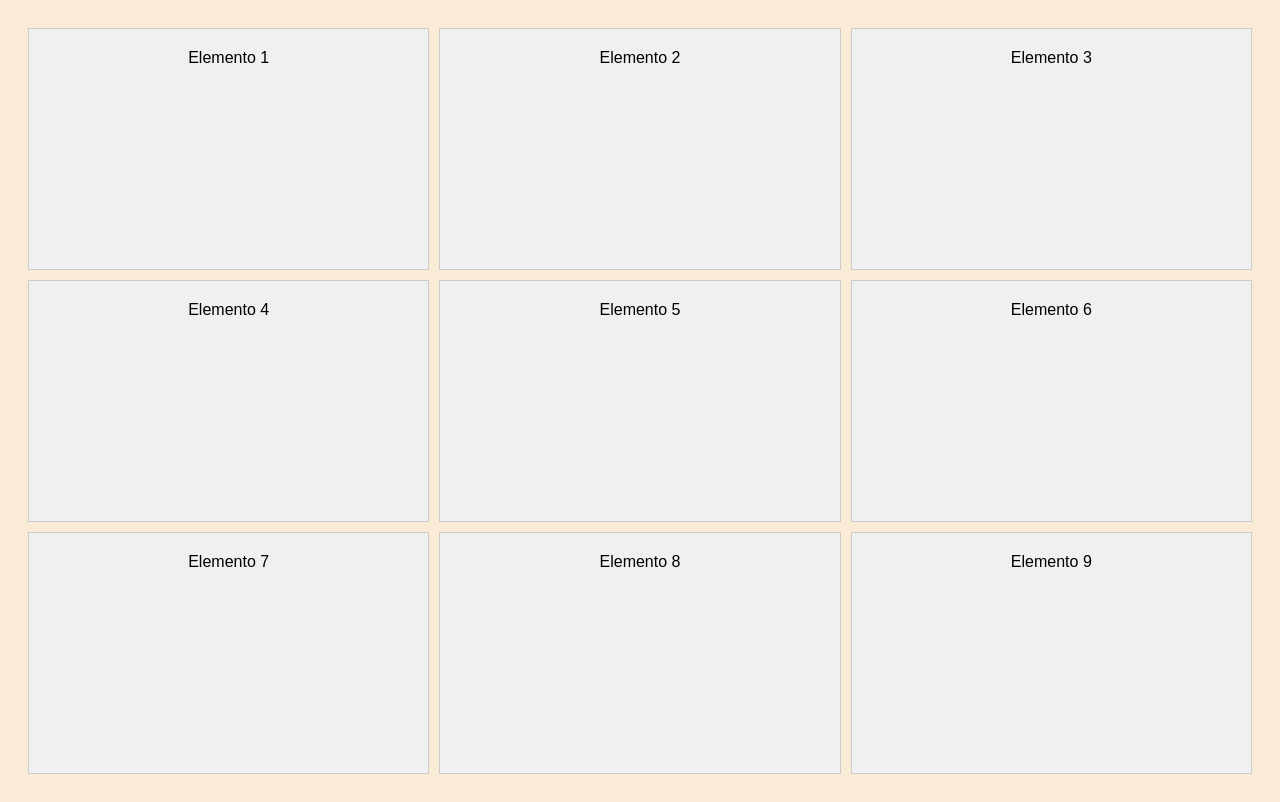
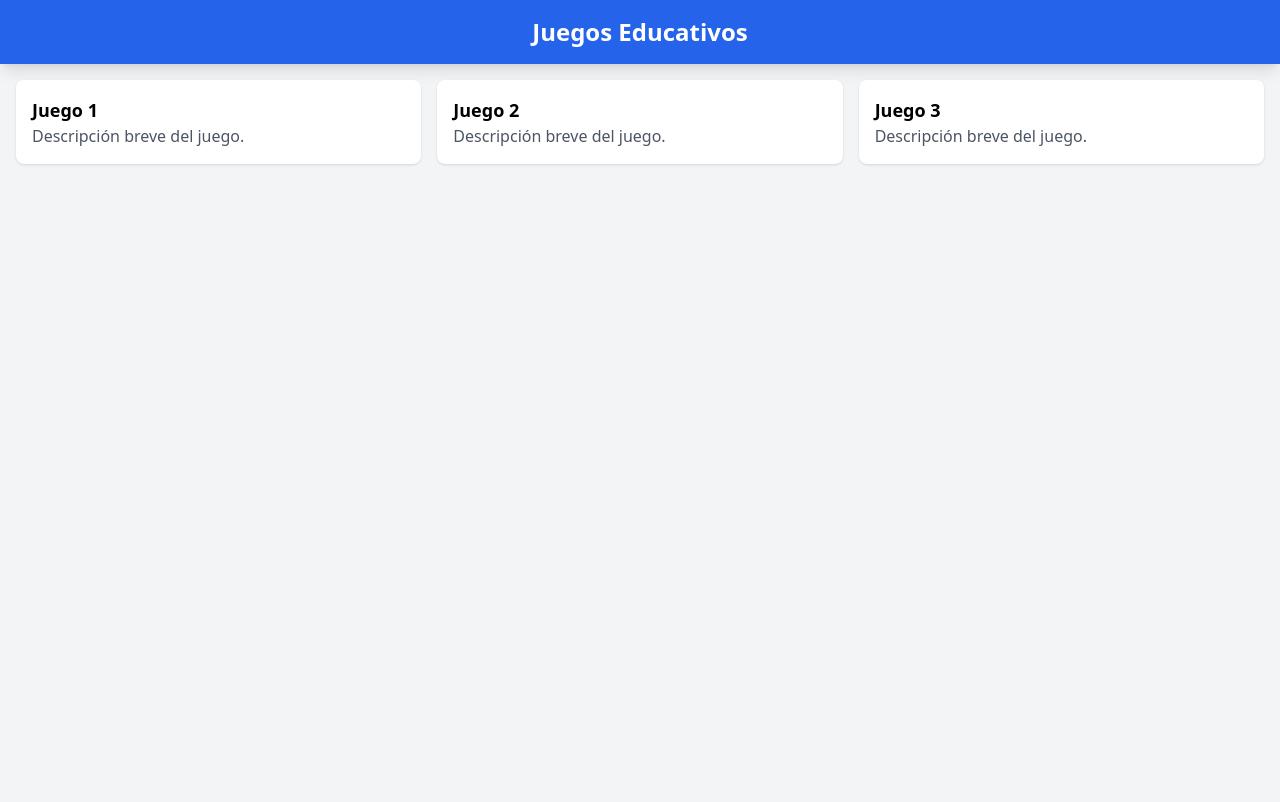
Before and after one commit to PTekSoftware/tlachtli, a plain HTML site: page index.html in a window 1280 px wide. Drawn offline with nearby package versions, Linux system fonts and the light colour scheme.

Commit message:
usando tailwind

```diff
--- a/index.html
+++ b/index.html
@@ -1,22 +1,81 @@
+<!-- <!DOCTYPE html>
+<html lang="es">
+<head>
+    <meta charset="UTF-8">
+    <meta name="viewport" content="width=device-width, initial-scale=1.0">
+    <title>Grid de 3 Columnas</title>
+    <link rel="stylesheet" href="styles.css"></head> Enlaza tu CSS externo -->
+
+<!--<body>
+    <header>Bienvenido a tlachtli.com</header>
+    <div class="container">
+        <div class="card">Elemento 1</div>
+        <div class="card">Elemento 2</div>
+        <div class="card">Elemento 3</div>
+        <div class="card">Elemento 4</div>
+        <div class="card">Elemento 5</div>
+        <div class="card">Elemento 6</div>
+        <div class="card">Elemento 7</div>
+        <div class="card">Elemento 8</div>
+        <div class="card">Elemento 9</div>
+    </div>
+</body>
+</html> -->
+
 <!DOCTYPE html>
 <html lang="es">
 <head>
     <meta charset="UTF-8">
     <meta name="viewport" content="width=device-width, initial-scale=1.0">
-    <title>Grid de 3 Columnas</title>
-    <link rel="stylesheet" href="styles.css"> <!-- Enlaza tu CSS externo -->
+    <title>Juegos Educativos</title>
+    <script src="https://cdn.tailwindcss.com"></script>
 </head>
-<body>
-    <div class="grid-container">
-        <div class="grid-item">Elemento 1</div>
-        <div class="grid-item">Elemento 2</div>
-        <div class="grid-item">Elemento 3</div>
-        <div class="grid-item">Elemento 4</div>
-        <div class="grid-item">Elemento 5</div>
-        <div class="grid-item">Elemento 6</div>
-        <div class="grid-item">Elemento 7</div>
-        <div class="grid-item">Elemento 8</div>
-        <div class="grid-item">Elemento 9</div>
+<body class="bg-gray-100">
+    <header class="bg-blue-600 text-white py-4 text-center text-2xl font-bold shadow-lg">
+        Juegos Educativos
+    </header>
+
+    <main class="grid grid-cols-1 md:grid-cols-3 gap-4 p-4">
+        <div class="card bg-white p-4 rounded-lg shadow cursor-pointer" onclick="openModal('game1')">
+            <h3 class="text-lg font-semibold">Juego 1</h3>
+            <p class="text-gray-600">Descripción breve del juego.</p>
+        </div>
+        <div class="card bg-white p-4 rounded-lg shadow cursor-pointer" onclick="openModal('game2')">
+            <h3 class="text-lg font-semibold">Juego 2</h3>
+            <p class="text-gray-600">Descripción breve del juego.</p>
+        </div>
+        <div class="card bg-white p-4 rounded-lg shadow cursor-pointer" onclick="openModal('game3')">
+            <h3 class="text-lg font-semibold">Juego 3</h3>
+            <p class="text-gray-600">Descripción breve del juego.</p>
+        </div>
+    </main>
+
+    <!-- Modal -->
+    <div id="gameModal" class="hidden fixed inset-0 bg-black bg-opacity-50 flex items-center justify-center">
+        <div class="bg-white p-6 rounded-lg shadow-lg max-w-lg w-full relative">
+            <button class="absolute top-2 right-2 text-gray-600" onclick="closeModal()">✖</button>
+            <h2 class="text-xl font-bold mb-4" id="modalTitle">Juego</h2>
+            <iframe id="gameFrame" class="w-full h-64" src="" frameborder="0"></iframe>
+        </div>
     </div>
+
+    <script>
+        function openModal(game) {
+            const games = {
+                'game1': 'https://example.com/game1',
+                'game2': 'https://example.com/game2',
+                'game3': 'https://example.com/game3'
+            };
+
+            document.getElementById('modalTitle').innerText = game;
+            document.getElementById('gameFrame').src = games[game];
+            document.getElementById('gameModal').classList.remove('hidden');
+        }
+
+        function closeModal() {
+            document.getElementById('gameModal').classList.add('hidden');
+            document.getElementById('gameFrame').src = '';
+        }
+    </script>
 </body>
 </html>
```
